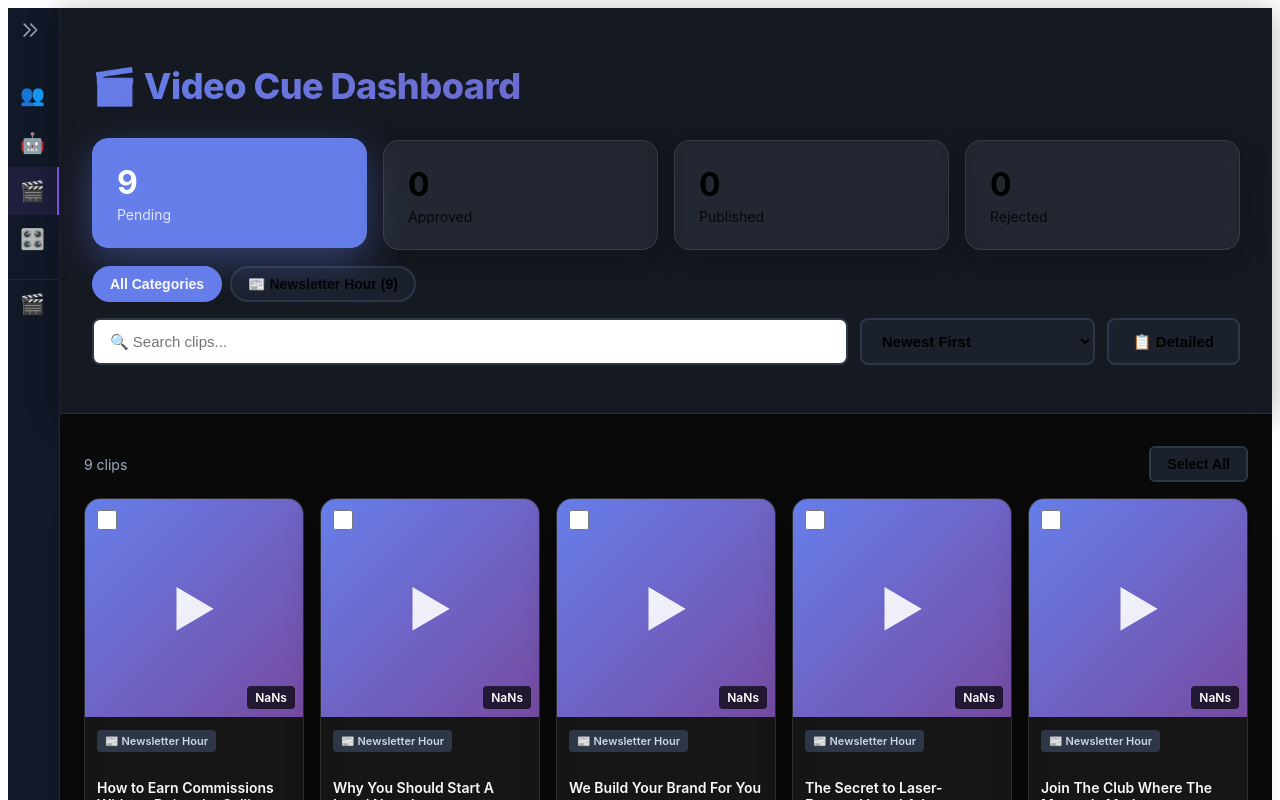
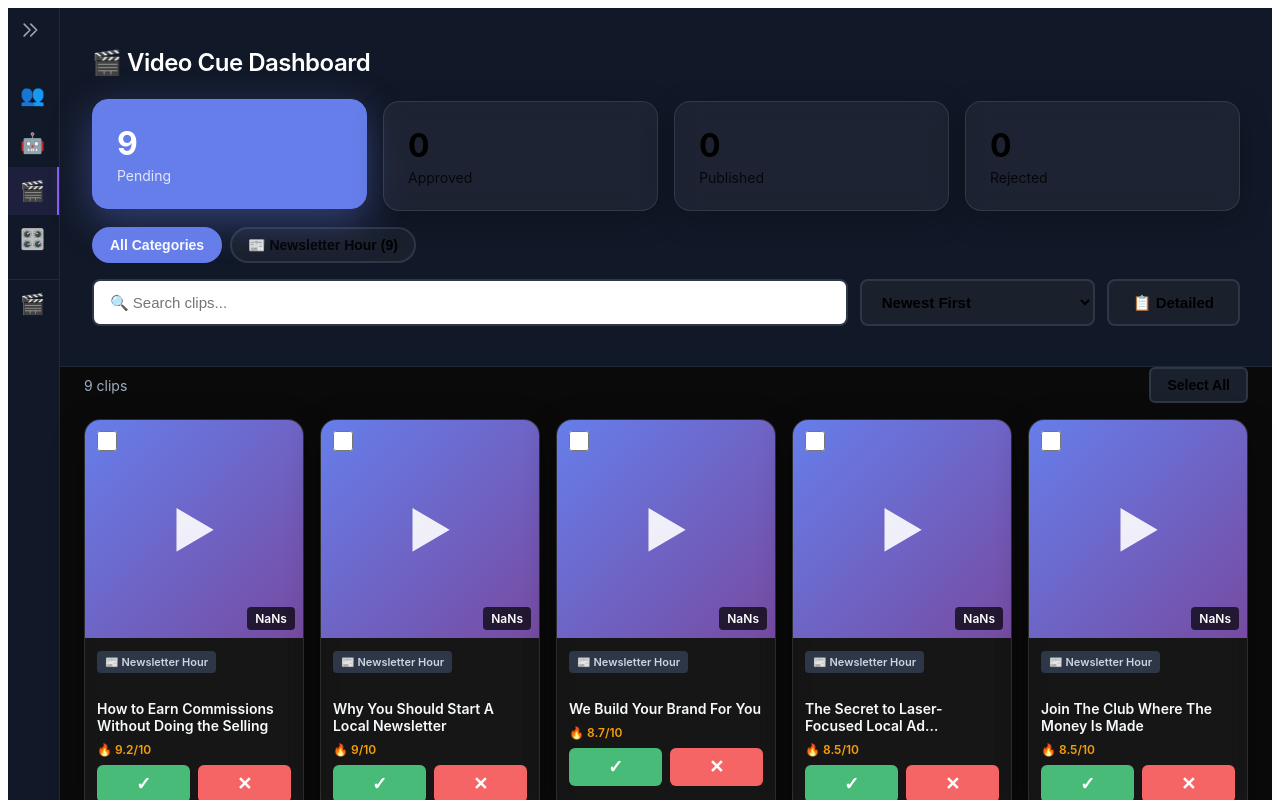
Before and after one commit to pacinobot2026/vizard-clips-dashboard, a Next.js app: page /dashboard in a window 1280 px wide. Shown: the top 800 px of the page. Built offline with nearby package versions, Linux system fonts and the light colour scheme.

Commit message:
Clean up header - match Kanban board styling

```diff
--- a/pages/dashboard.js
+++ b/pages/dashboard.js
@@ -563,20 +563,16 @@ const styles = {
     fontFamily: '-apple-system, BlinkMacSystemFont, "Segoe UI", "Roboto", "Oxygen", "Ubuntu", "Cantarell", sans-serif'
   },
   header: {
-    background: 'rgba(26, 32, 44, 0.7)',
-    backdropFilter: 'blur(10px)',
-    padding: '32px',
-    borderBottom: '1px solid rgba(255, 255, 255, 0.1)',
-    marginBottom: '32px',
-    boxShadow: '0 4px 30px rgba(0, 0, 0, 0.3)'
+    background: '#111827',
+    padding: '24px 32px',
+    borderBottom: '1px solid #1f2937',
+    marginBottom: '0'
   },
   title: {
-    fontSize: '36px',
-    fontWeight: '800',
-    marginBottom: '32px',
-    background: 'linear-gradient(135deg, #667eea 0%, #764ba2 100%)',
-    WebkitBackgroundClip: 'text',
-    WebkitTextFillColor: 'transparent',
+    fontSize: '24px',
+    fontWeight: '600',
+    marginBottom: '24px',
+    color: '#fff',
     backgroundClip: 'text',
     letterSpacing: '-0.5px'
   },
```
